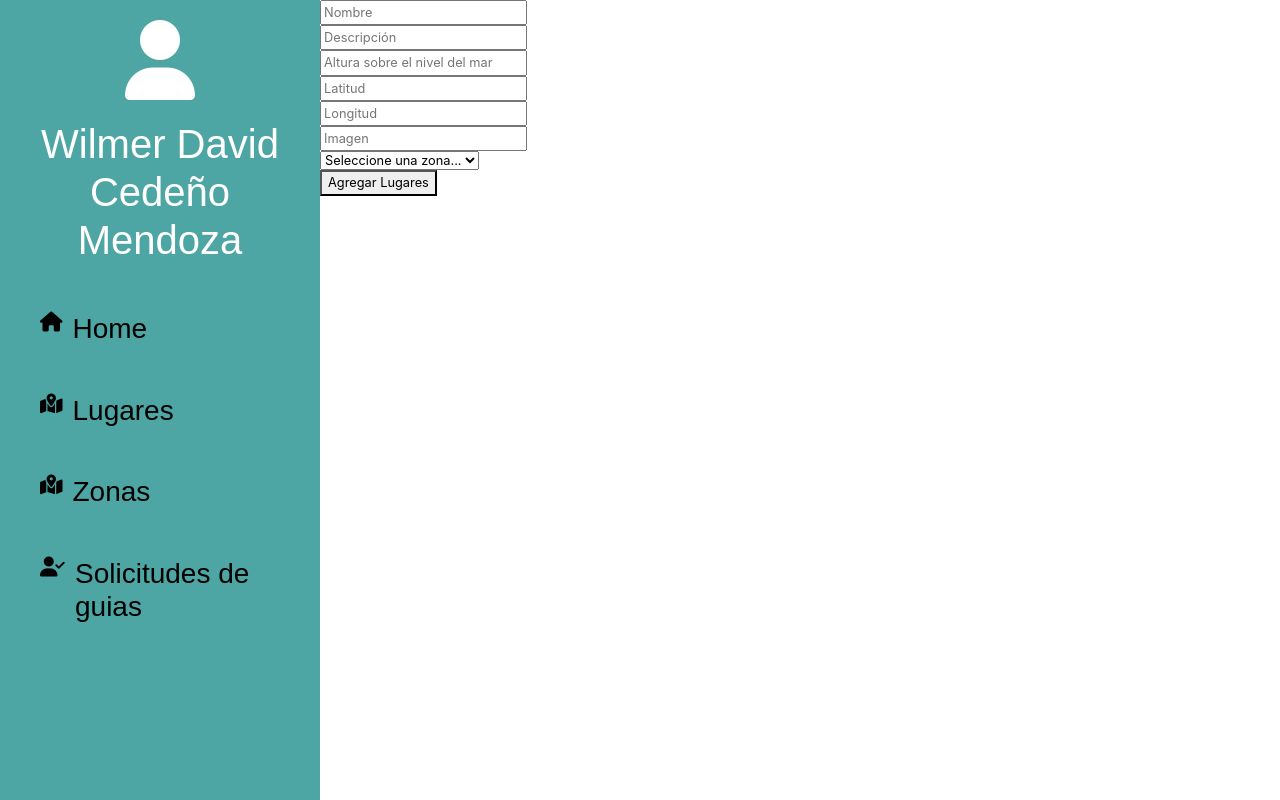
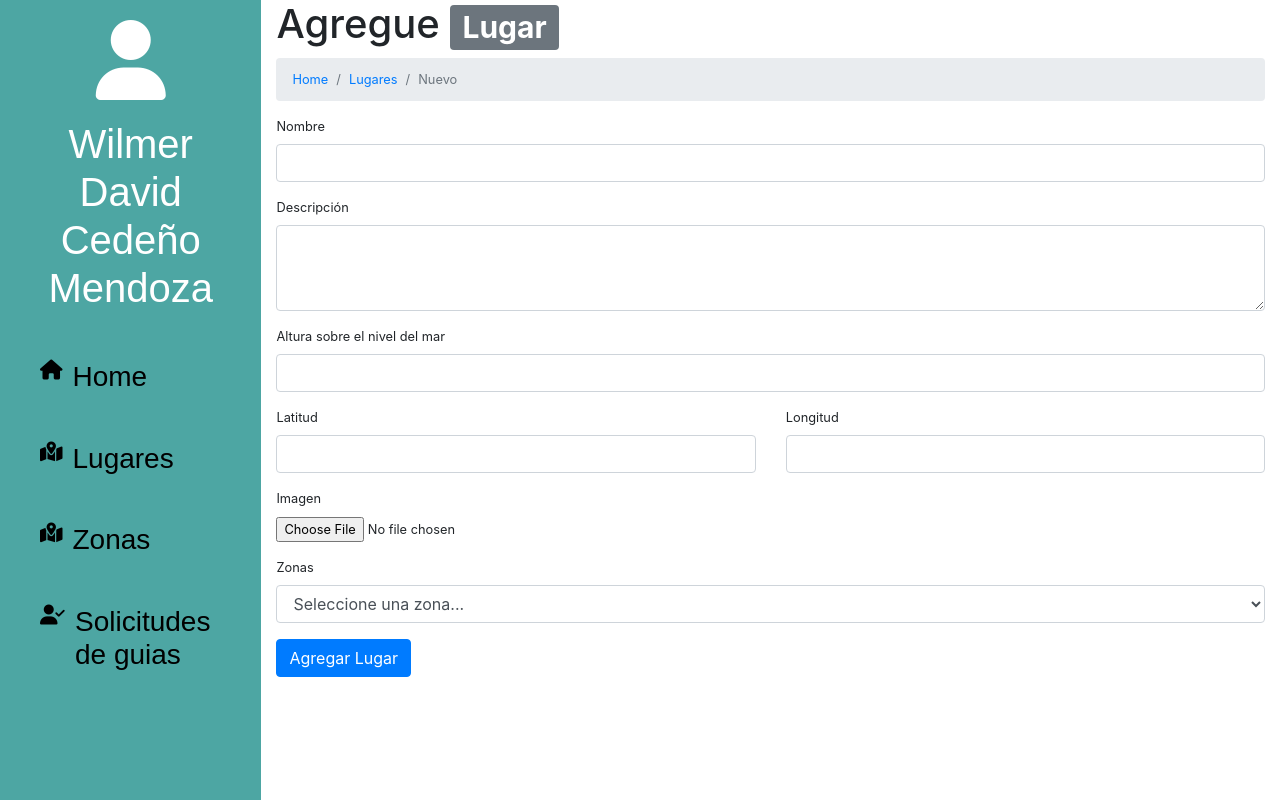
Before and after one commit to Trixtaro/rutasturisticas, a React (Create React App) app in the folder react-app/: page /admin/lugar/agregar in a window 1280 px wide. Built offline with nearby package versions, Linux system fonts and the light colour scheme; a web font is replaced by a local one.

Commit message:
Se mejoró el CSS de lugares

```diff
--- a/react-app/src/pages/admin/lugar/agregarLugar.js
+++ b/react-app/src/pages/admin/lugar/agregarLugar.js
@@ -1,5 +1,6 @@
 import React from 'react';
-import { Redirect } from 'react-router-dom';
+import { Redirect, Link } from 'react-router-dom';
+import 'bootstrap/dist/css/bootstrap.min.css';
 
 class agregarLugar extends React.Component {
     constructor (props) {
@@ -56,33 +57,58 @@ class agregarLugar extends React.Component {
 
     formulario () {
         return (
+            <div className="container-sm">
+                <h1>Agregue <span className="badge badge-secondary">Lugar</span></h1>
+                <nav aria-label="breadcrumb">
+                    <ol className="breadcrumb">
+                      <li className="breadcrumb-item"><Link to="/admin/home">Home</Link></li>
+                      <li className="breadcrumb-item"><Link to="/admin/lugar">Lugares</Link></li>
+                      <li className="breadcrumb-item active" aria-current="page">Nuevo</li>
+                    </ol>
+                </nav>
                 <form onSubmit={this.handleSubmit}>
-                <div className="field">
-                    <input type="text" id="nombre" name="nombre" placeholder="Nombre" onChange={this.handleChange} value={this.state.form.nombre} required/>
+                    <div className="form-group">
+                        <label htmlFor="InputNombre">Nombre</label>
+                        <input className="form-control" type="text" id="InputNombre" onChange={this.handleChange} value={this.state.form.nombre} required aria-describedby="nombreHelp" />
+                        <small id="nombreHelp" className="form-text text-muted"></small>
                     </div>
-                <div className="field">
-                    <input type="text" id="descripcion" name="descripcion" placeholder="Descripción" onChange={this.handleChange} value={this.state.form.descripcion} required/>
+                    <div className="form-group">
+                        <label htmlFor="descripcionTextarea">Descripción</label>
+                        <textarea className="form-control" id="descripcionTextarea" rows="3" onChange={this.handleChange} value={this.state.form.descripcion} required ></textarea>
                     </div>
-                <div className="field">
-                    <input type="text" id="altura_sobre_nivel_del_mar" name="altura_sobre_nivel_del_mar" placeholder="Altura sobre el nivel del mar" onChange={this.handleChange} value={this.state.form.altura_sobre_nivel_del_mar} required/>
+                    <div className="form-group">
+                        <label htmlFor="InputASNM">Altura sobre el nivel del mar</label>
+                        <input className="form-control" type="text" id="InputASNM" name="altura_sobre_nivel_del_mar" onChange={this.handleChange} value={this.state.form.altura_sobre_nivel_del_mar} required/>
                     </div>
-                <div className="field">
-                    <input type="text" id="latitud" name="latitud" placeholder="Latitud" onChange={this.handleChange} value={this.state.form.latitud} required/>
+
+                    <div className='row'>
+                        <div className='col'>
+                            <div className="form-group">
+                                <label htmlFor="InputLatitud">Latitud</label>
+                                <input className="form-control" type="text" id="InputLatitud" name="latitud" onChange={this.handleChange} value={this.state.form.latitud} required/>
                             </div>
-                <div className="field">
-                    <input type="text" id="longitud" name="longitud" placeholder="Longitud"  onChange={this.handleChange} value={this.state.form.longitud} required/>
                         </div>
-                <div className="field">
-                    <input type="text" id="imagen" name="imagen" placeholder="Imagen"  onChange={this.handleChange} value={this.state.form.imagen} required/>
+                        <div className='col'>
+                            <div className="form-group">
+                                <label htmlFor="InputLongitud">Longitud</label>
+                                <input className="form-control" type="text" id="InputLongitud" name="longitud" onChange={this.handleChange} value={this.state.form.longitud} required/>
                             </div>
-                <div className="field">
-                    <select id="ID_zona" name="ID_zona" onChange={this.handleChange} value={this.state.form.ID_zona} required>
+                        </div>
+                    </div>
+                    <div class="form-group">
+                        <label for="InputImagen">Imagen</label>
+                        <input type="file" class="form-control-file" id="InputImagen" />
+                    </div>
+                    <div className="form-group">
+                    <label htmlFor="ID_zona">Zonas</label>
+                        <select className="form-control" id="ID_zona" name="ID_zona" onChange={this.handleChange} value={this.state.form.ID_zona} required>
                             <option value="">Seleccione una zona...</option>
                             { this.comboZonas() }
                         </select>
                     </div>
-                <button className="boton">Agregar Lugares</button>
+                    <button type="button" className="btn btn-primary">Agregar Lugar</button>
                 </form>
+            </div>
         );
     }
 
--- a/react-app/src/pages/admin/zona/agregarZona.js
+++ b/react-app/src/pages/admin/zona/agregarZona.js
@@ -1,7 +1,6 @@
 import React from 'react';
-import { Redirect } from 'react-router-dom';
+import { Link, Redirect } from 'react-router-dom';
 import 'bootstrap/dist/css/bootstrap.min.css';
-import { Link } from 'react-router-dom';
 
 class agregarZona extends React.Component {
     constructor (props) {
@@ -51,44 +50,44 @@ class agregarZona extends React.Component {
     formulario () {
         return (
             <div className="container-sm">
-                <h1>Agregue <span class="badge badge-secondary">Zona</span></h1>
+                <h1>Agregue <span className="badge badge-secondary">Zona</span></h1>
                 <nav aria-label="breadcrumb">
-                    <ol class="breadcrumb">
-                      <li class="breadcrumb-item"><Link to="/admin/home">Home</Link></li>
-                      <li class="breadcrumb-item"><Link to="/admin/zona">Zonas</Link></li>
-                      <li class="breadcrumb-item active" aria-current="page">Nuevo</li>
+                    <ol className="breadcrumb">
+                      <li className="breadcrumb-item"><Link to="/admin/home">Home</Link></li>
+                      <li className="breadcrumb-item"><Link to="/admin/zona">Zonas</Link></li>
+                      <li className="breadcrumb-item active" aria-current="page">Nuevo</li>
                     </ol>
                 </nav>
                 <form onSubmit={this.handleSubmit}>
                     <div className="row">
                         <div className="col">
-                            <div class="form-group">
-                                <label for="InputLatitud">Latitud</label>
-                                <input type="text" class="form-control" id="InputLatitud" onChange={this.handleChange} value={this.state.form.latitud} required aria-describedby="latitudHelp" />
-                                <small id="latitudHelp" class="form-text text-muted"></small>
+                            <div className="form-group">
+                                <label htmlFor="InputLatitud">Latitud</label>
+                                <input type="text" className="form-control" id="InputLatitud" onChange={this.handleChange} value={this.state.form.latitud} required aria-describedby="latitudHelp" />
+                                <small id="latitudHelp" className="form-text text-muted"></small>
                             </div>
                         </div>
                         <div className="col">
-                            <div class="form-group">
-                                <label for="InputLongitud">longitud</label>
-                                <input type="text" class="form-control" id="InputLongitud" onChange={this.handleChange} value={this.state.form.longitud} required aria-describedby="longitudHelp" />
-                                <small id="longitudHelp" class="form-text text-muted"></small>
+                            <div className="form-group">
+                                <label htmlFor="InputLongitud">longitud</label>
+                                <input type="text" className="form-control" id="InputLongitud" onChange={this.handleChange} value={this.state.form.longitud} required aria-describedby="longitudHelp" />
+                                <small id="longitudHelp" className="form-text text-muted"></small>
                             </div>
                         </div>
                     </div>
 
                     <div className="row">
                         <div className='col'>
-                            <div class="form-group">
-                                <label for="InputNombre">Nombre</label>
-                                <input type="text" class="form-control" id="InputNombre" onChange={this.handleChange} value={this.state.form.nombre} required onChange={this.handleChange} value={this.state.form.longitud} required aria-describedby="nombreHelp" />
-                                <small id="nombreHelp" class="form-text text-muted"></small>
+                            <div className="form-group">
+                                <label htmlFor="InputNombre">Nombre</label>
+                                <input type="text" className="form-control" id="InputNombre" onChange={this.handleChange} value={this.state.form.nombre} required aria-describedby="nombreHelp" />
+                                <small id="nombreHelp" className="form-text text-muted"></small>
                             </div>
                         </div>
                         <div className='col'>
-                            <div class="form-group">
-                                <label for="cargoSelect">Cargo</label>
-                                <select class="form-control" id="cargoSelect" onChange={this.handleChange} value={this.state.form.cargo} required >
+                            <div className="form-group">
+                                <label htmlFor="cargoSelect">Cargo</label>
+                                <select className="form-control" id="cargoSelect" onChange={this.handleChange} value={this.state.form.cargo} required >
                                     <option value="">Seleccione un cargo...</option>
                                     <option value="Pais">País</option>
                                     <option value="Provincia">Provincia</option>
@@ -101,9 +100,9 @@ class agregarZona extends React.Component {
                         </div>
                     </div>
 
-                    <div class="form-group">
-                        <label for="descripcionTextarea">Descripción</label>
-                        <textarea class="form-control" id="descripcionTextarea" rows="3" onChange={this.handleChange} value={this.state.form.descripcion} required ></textarea>
+                    <div className="form-group">
+                        <label htmlFor="descripcionTextarea">Descripción</label>
+                        <textarea className="form-control" id="descripcionTextarea" rows="3" onChange={this.handleChange} value={this.state.form.descripcion} required ></textarea>
                     </div>
 
                     <button type="button" className="btn btn-primary">Agregar Zona</button>
```
Lines whose indentation alone changed are shown as unchanged.
